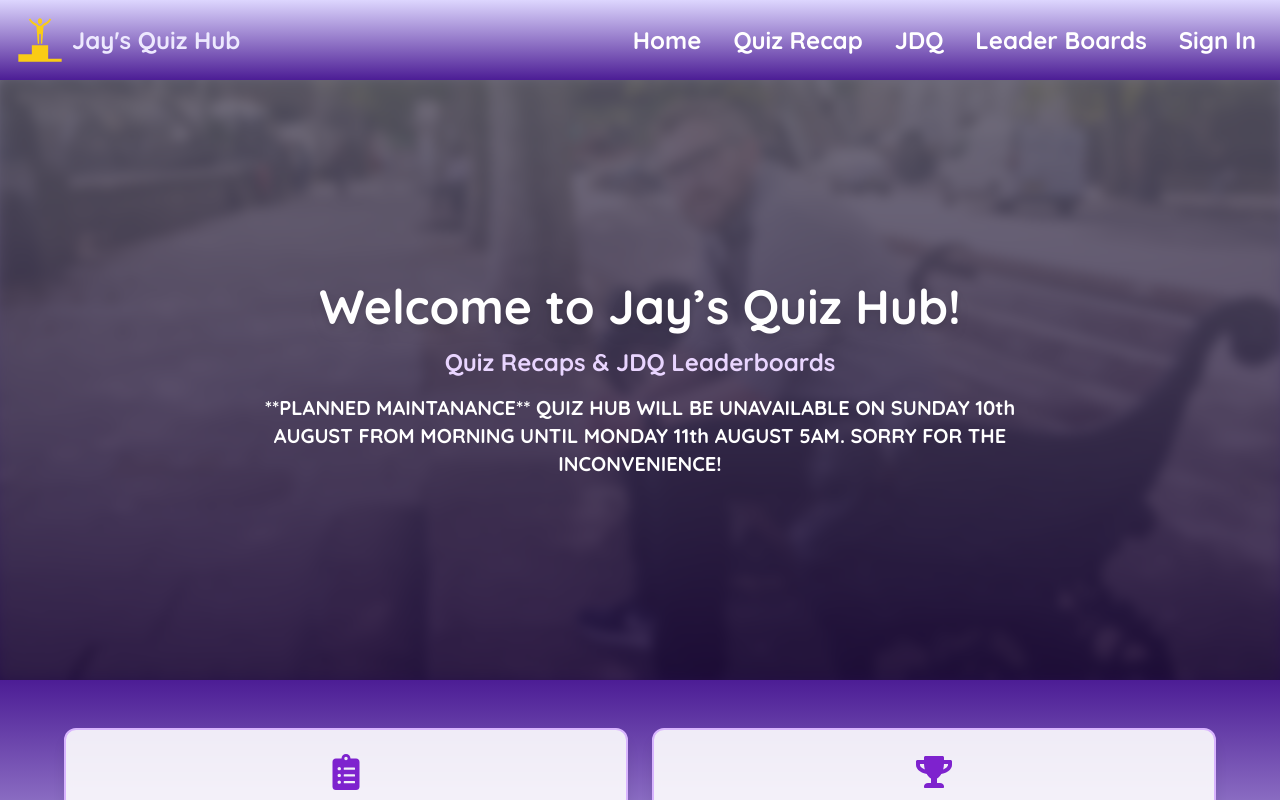
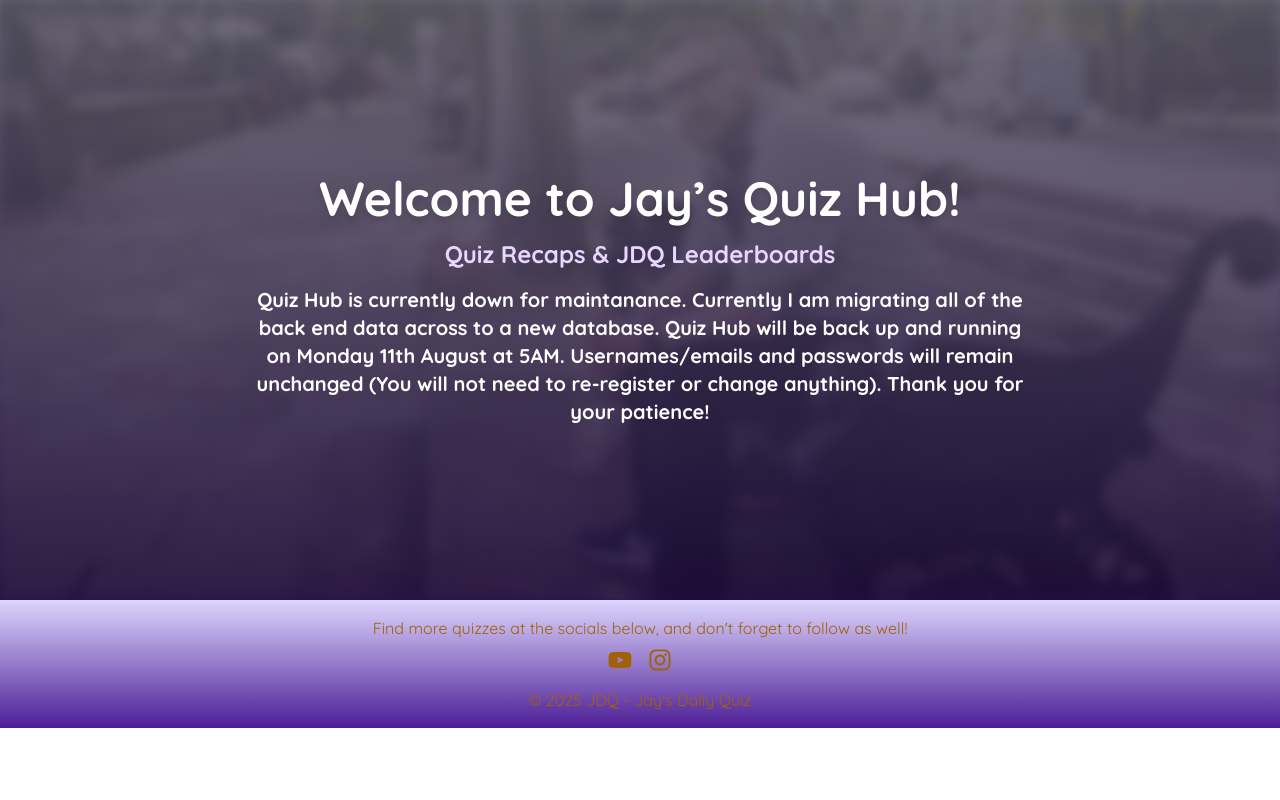
Before and after one commit to jayflynndev/jdq, a Next.js app: page / in a window 1280 px wide. Shown: the top 800 px of the page. Built offline with nearby package versions, Linux system fonts and the light colour scheme; no server answers.

Commit message:
4.01d - Offline all

```diff
--- a/app/layout.tsx
+++ b/app/layout.tsx
@@ -1,7 +1,7 @@
 import type { Metadata } from "next";
 import { Quicksand } from "next/font/google";
 import "./globals.css";
-import NavBar from "@/components/NavBar";
+// import NavBar from "@/components/NavBar";
 import Footer from "@/components/Footer";
 
 const quicksand = Quicksand({
@@ -25,7 +25,7 @@ export default function RootLayout({
         <meta name="google-adsense-account" content="ca-pub-1521571031670829" />
       </head>
       <body>
-        <NavBar />
+        {/* <NavBar /> */}
         {children}
         <Footer />
       </body>
--- a/app/page.tsx
+++ b/app/page.tsx
@@ -1,8 +1,6 @@
 // app/page.tsx
-import Section from "../components/Section";
-import HomeHero from "../components/Hero";
-import HomeCard from "../components/HomeCard";
-import { FaClipboardList, FaTrophy } from "react-icons/fa";
+import Section from "@/components/Section";
+import HomeHero from "@/components/Hero";
 
 export default function HomePage() {
   return (
@@ -16,7 +14,7 @@ export default function HomePage() {
         <HomeHero
           heroTitle="Welcome to Jay’s Quiz Hub!"
           heroSubtitle="Quiz Recaps & JDQ Leaderboards"
-          heroDescription="**PLANNED MAINTANANCE** QUIZ HUB WILL BE UNAVAILABLE ON SUNDAY 10th AUGUST FROM MORNING UNTIL MONDAY 11th AUGUST 5AM. SORRY FOR THE INCONVENIENCE!"
+          heroDescription="Quiz Hub is currently down for maintanance. Currently I am migrating all of the back end data across to a new database. Quiz Hub will be back up and running on Monday 11th August at 5AM. Usernames/emails and passwords will remain unchanged (You will not need to re-register or change anything). Thank you for your patience!"
           heroImage="/images/HeroPH.jpg"
           heightClass="min-h-[600px]"
           overlay
@@ -24,27 +22,6 @@ export default function HomePage() {
       </Section>
 
       {/* Cards Section */}
-      <Section
-        container
-        bgClass="bg-gradient-to-t from-primary-200 to-primary-900" // light neutral background
-        pxClass="px-4"
-        pyClass="py-12"
-      >
-        <div className="grid grid-cols-1 sm:grid-cols-2 gap-6">
-          <HomeCard
-            title="Quiz Recap"
-            description="Thursday and Saturday Recaps are available here! Use the code from the stream to access!"
-            href="/quiz-recap"
-            icon={<FaClipboardList />}
-          />
-          <HomeCard
-            title="Jay's Quiz Leaderboards"
-            description="Find your place in the Worldwide leader boards of JDQ and NOW JVQ as well! Just remember to add your score you must be registered"
-            href="/lb-select"
-            icon={<FaTrophy />}
-          />
-        </div>
-      </Section>
 
       {/* Ad Banner Section TBC */}
     </>
```
Also changed, not shown: page.tsx (added, +52 -0 lines).
